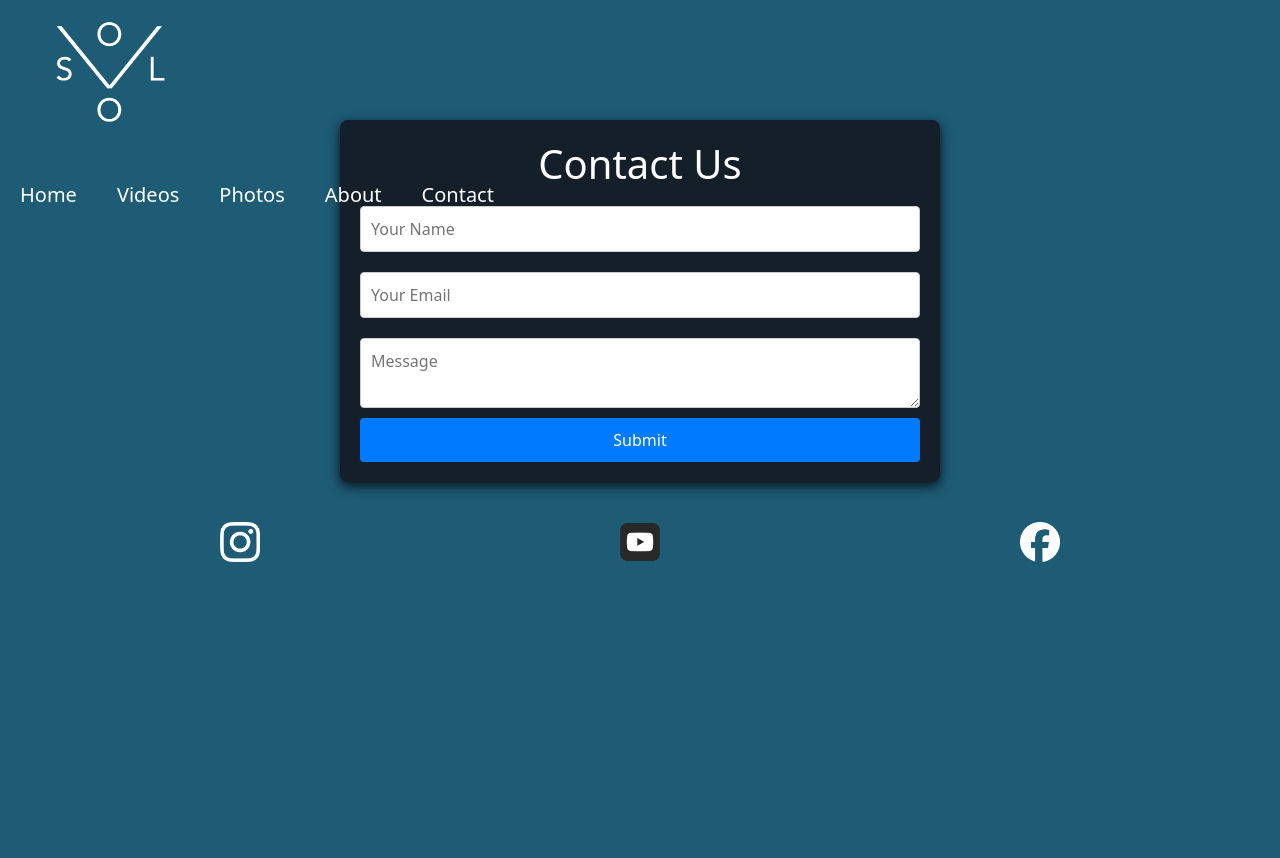
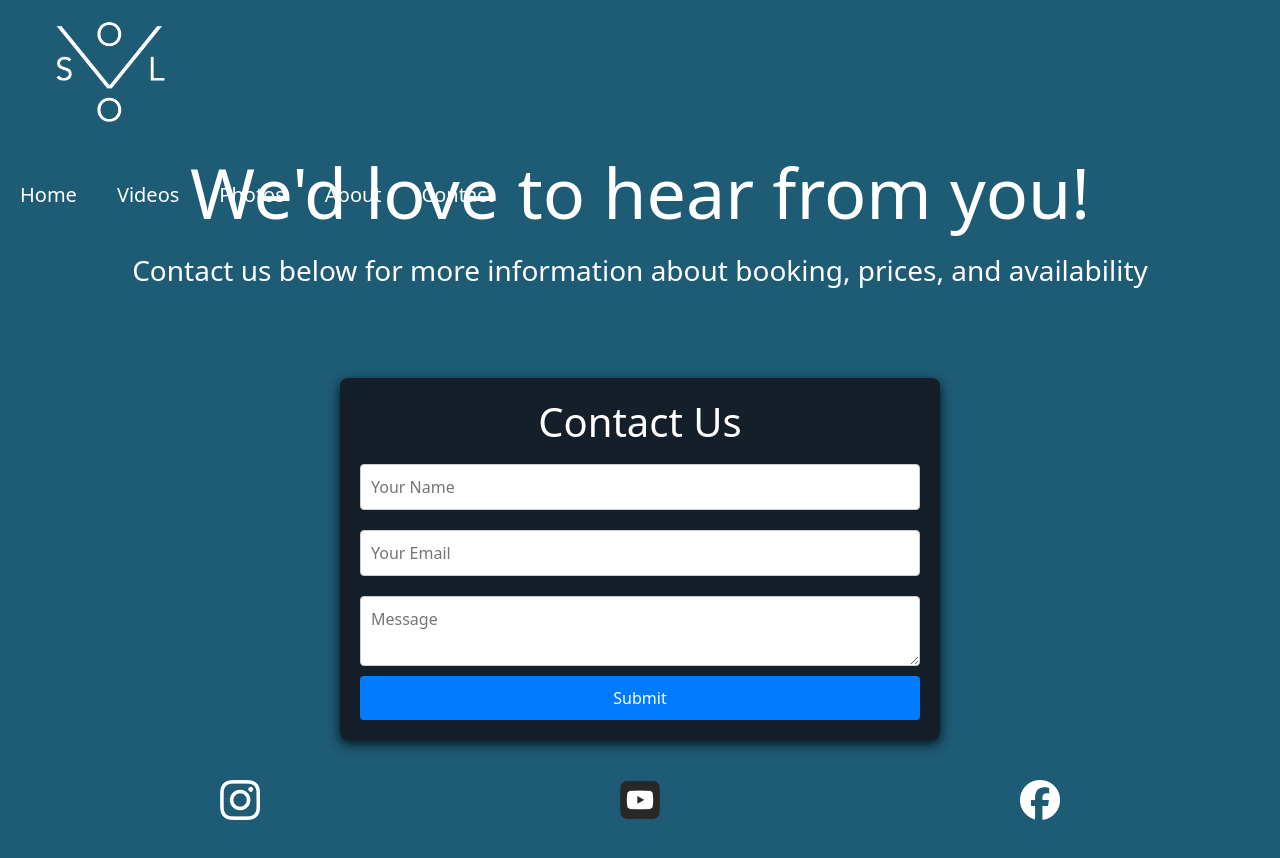
Before and after one commit to dylanhoryza/solo-visuals, a React (Vite) app: page /contact in a window 1280 px wide. Shown: the top 858 px of the page. Built offline with nearby package versions, Linux system fonts and the light colour scheme.

Commit message:
added more content to contact page and linked via homepage

```diff
--- a/src/pages/ContactPage.jsx
+++ b/src/pages/ContactPage.jsx
@@ -77,7 +77,10 @@ export default function ContactPage() {
   };
 
   return (
-    <div className="container text-center contact-container">
+    <div className="contact-container-2">
+      <h1 className='contact-text'>We'd love to hear from you!</h1>
+      <h3 className='contact-description'>Contact us below for more information about booking, prices, and availability</h3>
+      <div className="container text-center contact-container">
       <h1 className='contact-header'>Contact Us</h1>
       <form className="form" onSubmit={sendEmail}>
         <input
@@ -101,7 +104,7 @@ export default function ContactPage() {
           onChange={handleInputChange}
           placeholder="Message"
         />
-        <button type="submit">Submit</button>
+        <button className='contact-submit-btn' type="submit">Submit</button>
       </form>
       {errorMessage && (
         <div>
@@ -109,5 +112,7 @@ export default function ContactPage() {
         </div>
       )}
     </div>
+      </div>
+
   );
 }
--- a/src/pages/HomePage.jsx
+++ b/src/pages/HomePage.jsx
@@ -12,7 +12,9 @@ export default function HomePage() {
             </div>
             <h3 className='company-about'>A visual media company</h3>
             <div className='contact-button-container'>
-            <button className='home-contact'>Contact</button>
+              <Link to="/contact">
+              <button className='home-contact'>Contact</button>
+              </Link>
             </div>
             <p className='scroll'>*scroll down*</p>
           </div>
--- a/src/styles/contactpage.css
+++ b/src/styles/contactpage.css
@@ -2,7 +2,7 @@
 .contact-container {
   padding: 20px;
   border-radius: 8px;
-  margin-top: 120px;
+  margin-top: 90px;
   background-color: #151F29;
   max-width: 600px;
   box-shadow: 0 4px 12px rgba(0, 0, 0, 0.8);
@@ -28,7 +28,7 @@ textarea {
 
 }
 
-button {
+.contact-submit-btn {
   background-color: #007bff;
   color: white;
   padding: 10px;
@@ -38,7 +38,7 @@ button {
   cursor: pointer;
 }
 
-button:hover {
+.contact-submit-btn:hover {
   background-color: #FAFC6B;
   color: #151f29;
 }
@@ -51,3 +51,17 @@ button:hover {
 .contact-header {
   color: white;
 }
+
+.contact-text {
+  text-align: center;
+  color: white;
+  position: relative;
+  margin-top: 150px;
+  font-size: 70px;
+}
+
+.contact-description {
+  text-align: center;
+  color: white;
+  margin-top: 20px;
+}
```
